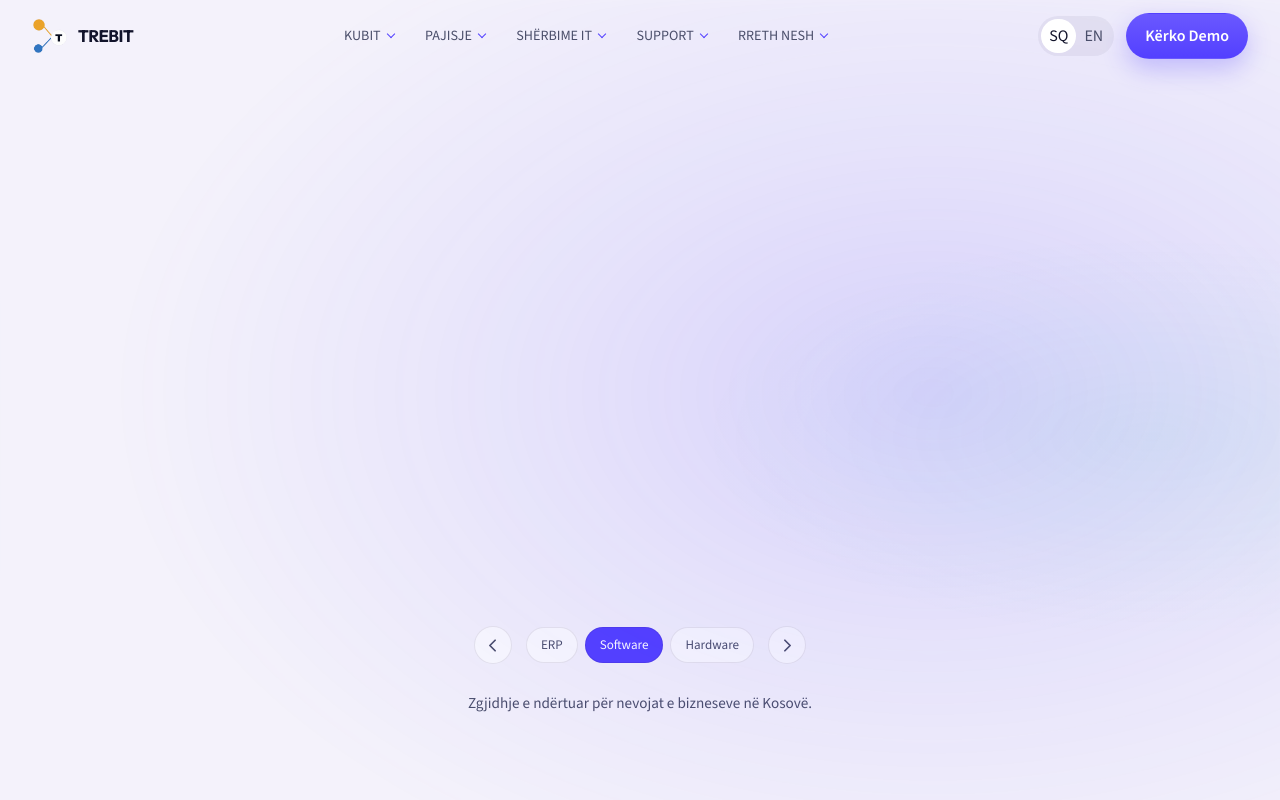
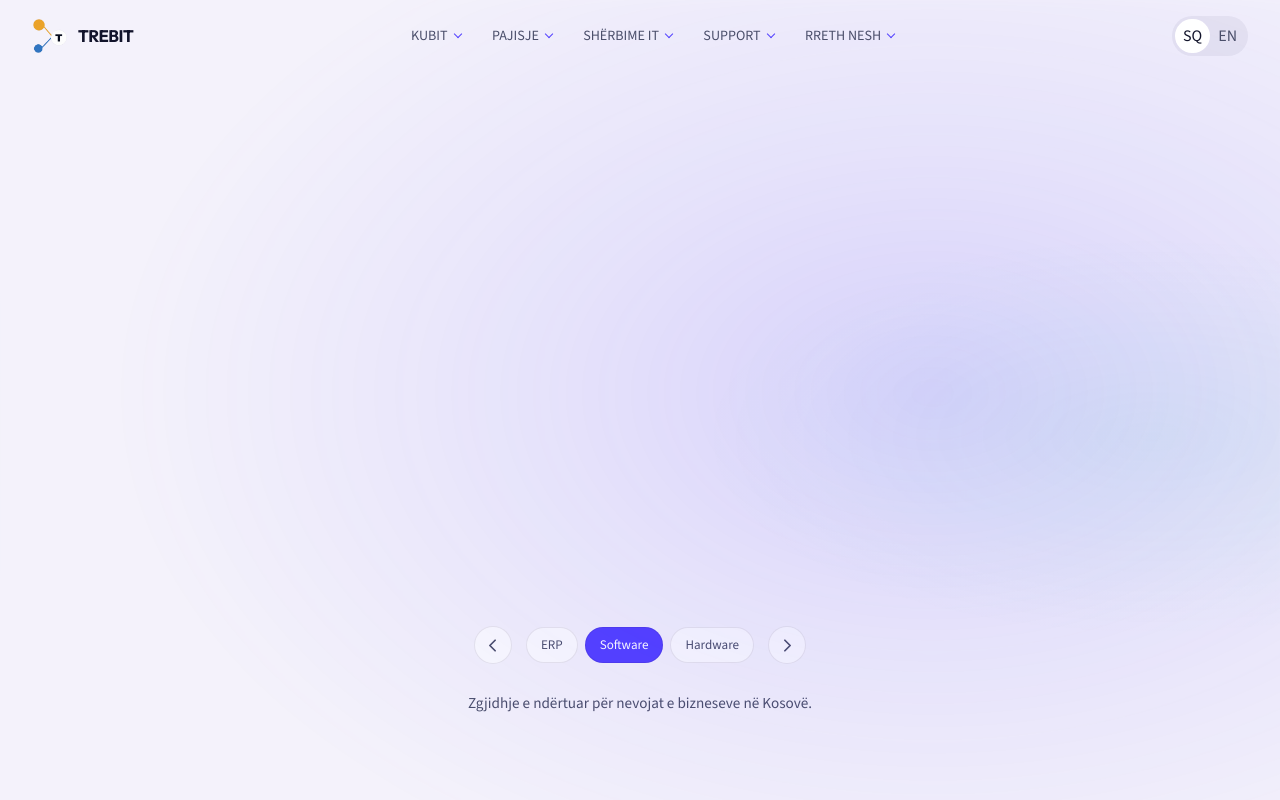
Before and after one commit to olisafetahu/Trebit, a React (Vite) app: page / in a window 1280 px wide. Shown: the top 800 px of the page. Built offline with nearby package versions, Linux system fonts and the light colour scheme.

Commit message:
Remove demo button from header
Co-Authored-By: Claude Sonnet 5.5 <noreply@anthropic.com>

```diff
--- a/src/components/Header.tsx
+++ b/src/components/Header.tsx
@@ -24,7 +24,6 @@ export function Header({ scrolled, open, onToggle }: HeaderProps) {
   const [hoveredMenu, setHoveredMenu] = useState<string | null>(null)
   const leaveTimer = useRef<ReturnType<typeof setTimeout> | null>(null)
   const headerRef = useRef<HTMLElement>(null)
-  const onInnerPage = ["/produkti", "/pakot", "/sherbime-it", "/support", "/rreth-nesh"].includes(window.location.pathname.toLowerCase())
 
   useEffect(() => {
     const closeOnOutsideClick = (event: MouseEvent) => {
@@ -127,9 +126,6 @@ export function Header({ scrolled, open, onToggle }: HeaderProps) {
               EN
             </button>
           </div>
-          <a className="btn btn-primary" href={onInnerPage ? "/#kontakt" : "#kontakt"}>
-            {t.nav.demo}
-          </a>
           <button
             type="button"
             className="nav-burger"
```
